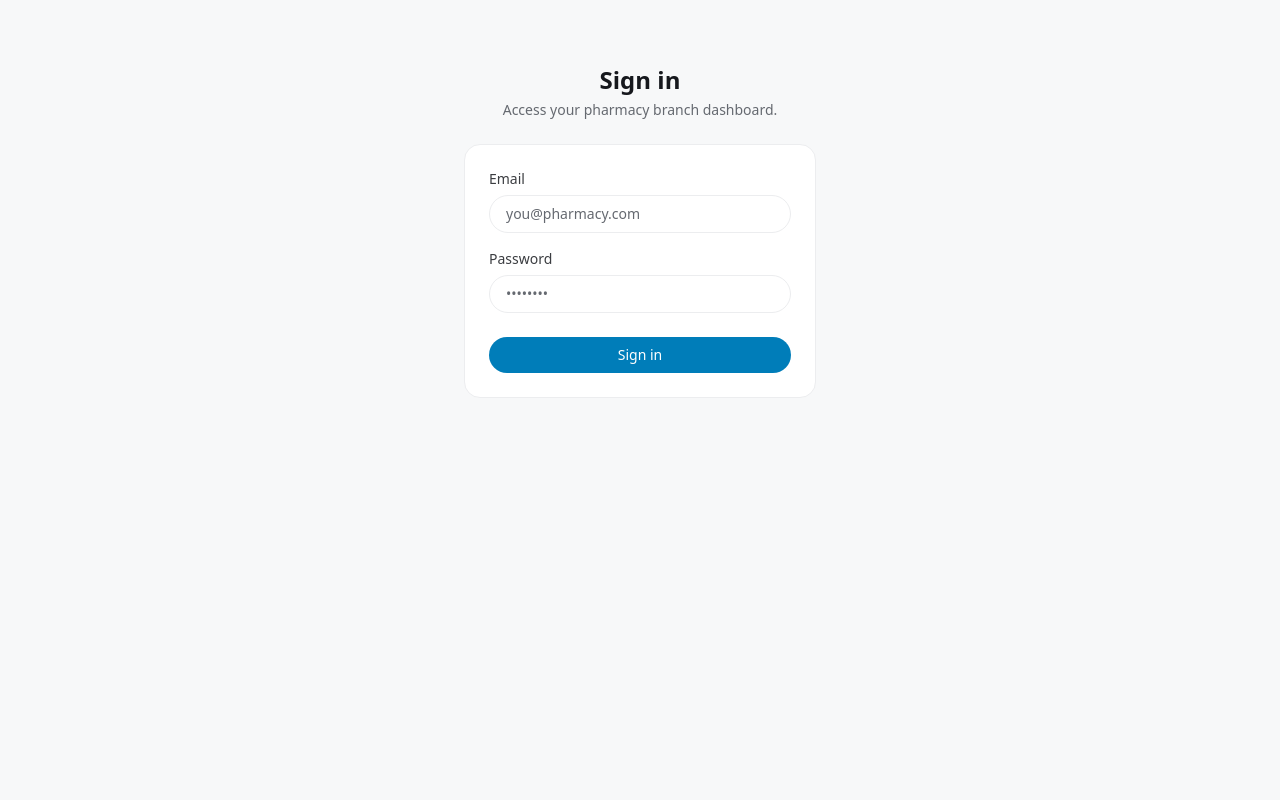
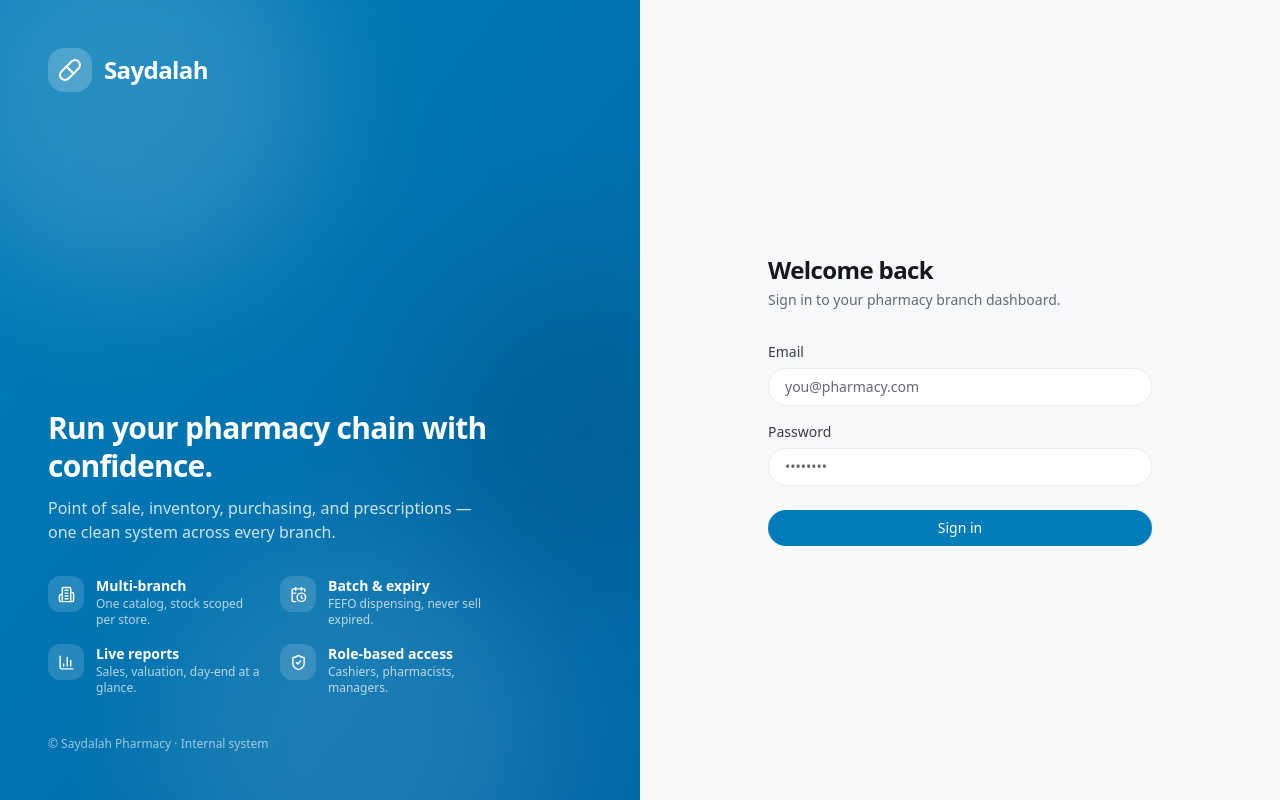
Before and after one commit to ebnsina/saydalah-web, a SvelteKit app: page /login in a window 1280 px wide. Built offline with nearby package versions, Linux system fonts and the light colour scheme; no server answers.

Commit message:
ui: two-column split login with branded visual panel
Left: gradient panel with organic blobs, logo, tagline, and feature highlights.
Right: the sign-in form. Collapses to a single column with a compact logo on
mobile.

```diff
--- a/src/routes/login/+page.svelte
+++ b/src/routes/login/+page.svelte
@@ -2,6 +2,7 @@
 	import { goto } from '$app/navigation';
 	import { login } from '$lib/api/auth';
 	import { validate, loginSchema } from '$lib/validation';
+	import { Pill, Building2, CalendarClock, BarChart3, ShieldCheck } from '@lucide/svelte';
 	import TextInput from '$lib/components/ui/TextInput.svelte';
 	import Button from '$lib/components/ui/Button.svelte';
 
@@ -11,6 +12,13 @@
 	let fieldErrors = $state<Record<string, string>>({});
 	// Server error text is whatever the API returned — the API is the source of truth.
 	let error = $state<string | null>(null);
+
+	const highlights = [
+		{ icon: Building2, title: 'Multi-branch', desc: 'One catalog, stock scoped per store.' },
+		{ icon: CalendarClock, title: 'Batch & expiry', desc: 'FEFO dispensing, never sell expired.' },
+		{ icon: BarChart3, title: 'Live reports', desc: 'Sales, valuation, day-end at a glance.' },
+		{ icon: ShieldCheck, title: 'Role-based access', desc: 'Cashiers, pharmacists, managers.' }
+	];
 
 	async function handleSubmit(event: SubmitEvent) {
 		event.preventDefault();
@@ -40,13 +48,53 @@
 	<title>Sign in — Saydalah</title>
 </svelte:head>
 
-<div class="mx-auto flex max-w-sm flex-col gap-6 px-4 py-16">
-	<div class="text-center">
-		<h1 class="text-2xl font-semibold text-fg">Sign in</h1>
-		<p class="mt-1 text-sm text-muted">Access your pharmacy branch dashboard.</p>
+<div class="grid min-h-screen lg:grid-cols-2">
+	<!-- Branded visual panel (hidden on small screens) -->
+	<div class="relative hidden overflow-hidden bg-gradient-to-br from-accent to-accent-strong p-12 text-accent-contrast lg:flex lg:flex-col">
+		<!-- Organic blobs -->
+		<div class="pointer-events-none absolute -top-24 -left-16 h-96 w-96 rounded-full bg-white/15 blur-3xl"></div>
+		<div class="pointer-events-none absolute top-1/3 -right-24 h-80 w-80 rounded-full bg-black/10 blur-3xl"></div>
+		<div class="pointer-events-none absolute -bottom-32 left-1/4 h-96 w-96 rounded-full bg-white/10 blur-3xl"></div>
+
+		<div class="relative flex items-center gap-3">
+			<span class="grid h-11 w-11 place-items-center rounded-2xl bg-white/20 backdrop-blur"><Pill size={24} /></span>
+			<span class="text-2xl font-bold tracking-tight">Saydalah</span>
 		</div>
 
-	<form class="flex flex-col gap-4 rounded-2xl border border-surface-2 bg-surface p-6" onsubmit={handleSubmit}>
+		<div class="relative mt-auto max-w-md">
+			<h2 class="text-3xl font-bold leading-tight tracking-tight">Run your pharmacy chain with confidence.</h2>
+			<p class="mt-3 text-accent-contrast/80">Point of sale, inventory, purchasing, and prescriptions — one clean system across every branch.</p>
+
+			<ul class="mt-8 grid grid-cols-2 gap-4">
+				{#each highlights as h (h.title)}
+					{@const Icon = h.icon}
+					<li class="flex items-start gap-3">
+						<span class="grid h-9 w-9 shrink-0 place-items-center rounded-xl bg-white/15 backdrop-blur"><Icon size={17} /></span>
+						<span>
+							<span class="block text-sm font-semibold">{h.title}</span>
+							<span class="block text-xs text-accent-contrast/70">{h.desc}</span>
+						</span>
+					</li>
+				{/each}
+			</ul>
+		</div>
+
+		<div class="relative mt-10 text-xs text-accent-contrast/60">© Saydalah Pharmacy · Internal system</div>
+	</div>
+
+	<!-- Form panel -->
+	<div class="flex items-center justify-center bg-bg px-6 py-16">
+		<div class="w-full max-w-sm">
+			<!-- Compact logo for mobile (visual panel is hidden there) -->
+			<div class="mb-8 flex items-center gap-2 lg:hidden">
+				<span class="grid h-10 w-10 place-items-center rounded-2xl bg-accent/15 text-accent"><Pill size={22} /></span>
+				<span class="text-xl font-bold tracking-tight text-fg">Saydalah</span>
+			</div>
+
+			<h1 class="text-2xl font-semibold tracking-tight text-fg">Welcome back</h1>
+			<p class="mt-1 text-sm text-muted">Sign in to your pharmacy branch dashboard.</p>
+
+			<form class="mt-8 flex flex-col gap-4" onsubmit={handleSubmit}>
 				<TextInput
 					label="Email"
 					type="email"
@@ -63,7 +111,7 @@
 				/>
 
 				{#if error}
-			<p class="text-sm text-red-500">{error}</p>
+					<p class="rounded-xl bg-red-500/10 px-3 py-2 text-sm text-red-500">{error}</p>
 				{/if}
 
 				<Button type="submit" disabled={submitting} class="mt-2 w-full">
@@ -71,3 +119,5 @@
 				</Button>
 			</form>
 		</div>
+	</div>
+</div>
```
Lines whose indentation alone changed are shown as unchanged.
